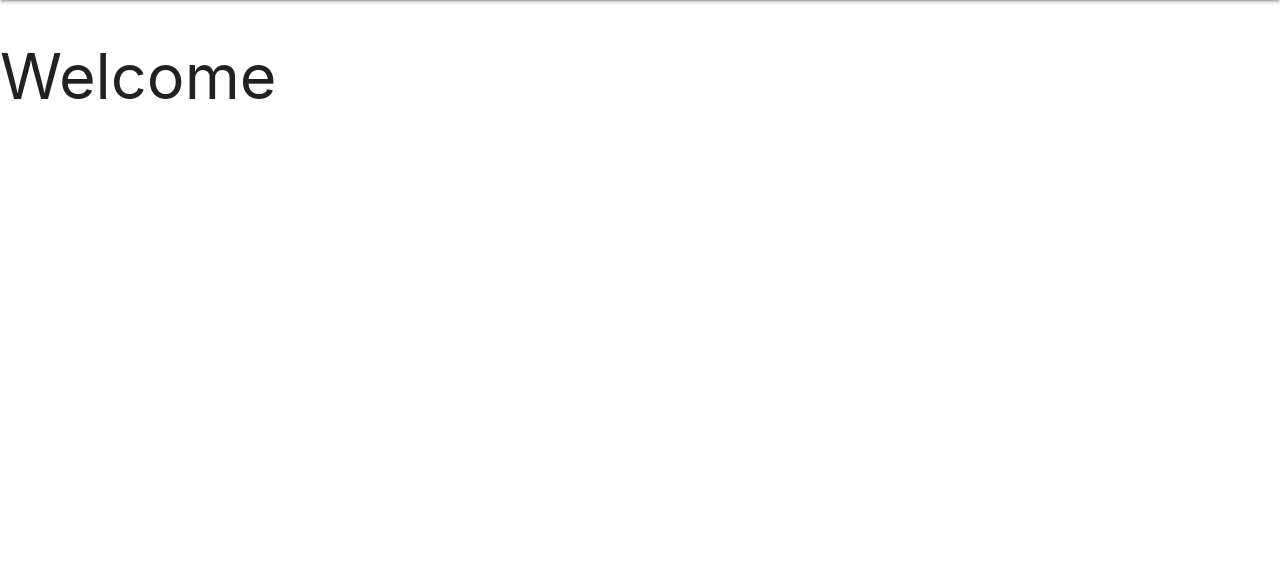
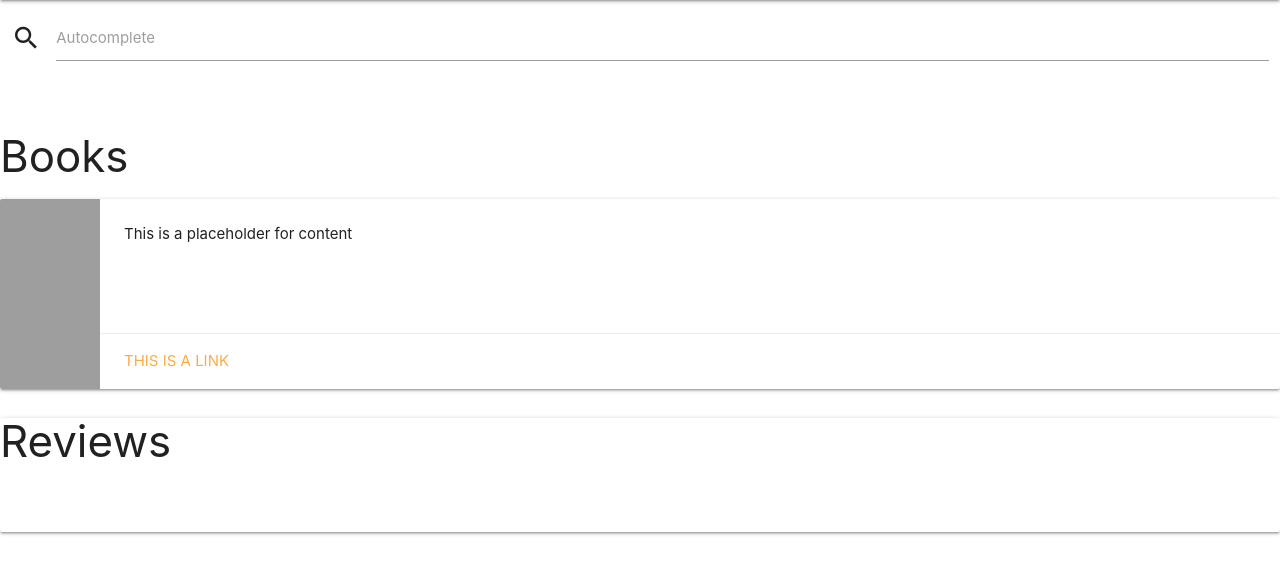
Before and after one commit to diogo-pessoa/milestoneThree, a Flask app: page / in a window 1280 px wide. Shown: the part 64-638 px from the top of the page. Run offline with Flask 2, Linux system fonts and the light colour scheme; grey boxes are pictures that could not be loaded.

Commit message:
Adding basic structure index.html template and Procfile

```diff
--- a/templates/base.html
+++ b/templates/base.html
@@ -22,7 +22,7 @@
     <header>
         <nav>
             <div class="nav-wrapper brown darken-1">
-                <a href="#!" class="brand-logo">The Bookshelf</a>
+                <a href="{{ url_for('index') }}" class="brand-logo">The Bookshelf</a>
                 <a href="#" data-target="mobile" class="sidenav-trigger right"><i class="material-icons">menu</i></a>
                 <ul class="right hide-on-med-and-down">
                     <li><a href="#">Books</a></li>
--- a/templates/index.html
+++ b/templates/index.html
@@ -1,4 +1,43 @@
 {% extends "base.html" %}
+
 {% block content %}
-    <h1>Welcome</h1>
+
+    <div class="row">
+        <div class="col s12">
+            <div class="row">
+                <div class="input-field col s12">
+                    <i class="material-icons prefix">search</i>
+                    <input type="text" id="search-bar" name="search-bar" class="autocomplete">
+                    <label for="search-bar">Autocomplete</label>
+                </div>
+            </div>
+        </div>
+    </div>
+    <div class="col s12 m7">
+        <h3 class="header">Books</h3>
+        <div class="card horizontal">
+            <div class="card-image">
+                <img src="https://lorempixel.com/100/190/nature/6">
+            </div>
+            <div class="card-stacked">
+                <div class="card-content">
+                    <p>
+                        This is a placeholder for content
+                    </p>
+                </div>
+                <div class="card-action">
+                    <a href="#">This is a link</a>
+                </div>
+            </div>
+        </div>
+    </div>
+
+    <div class="col s12 m7">
+        <div class="card">
+            <h3 class="header">Reviews</h3>
+            <div class="card-content">
+
+            </div>
+        </div>
+    </div>
 {% endblock %}
```
Also changed, not shown: 1 other file.
